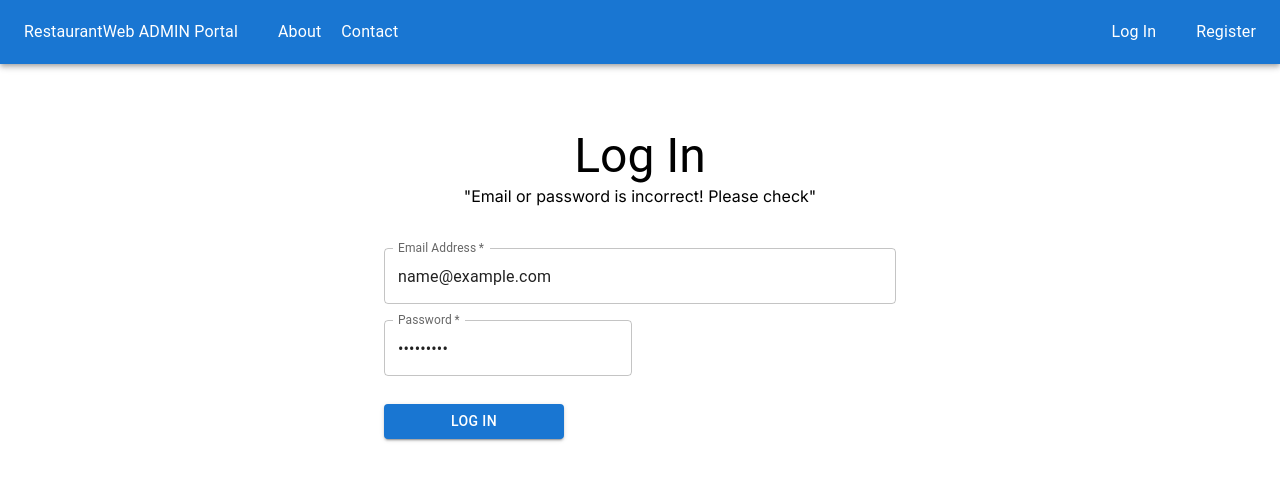
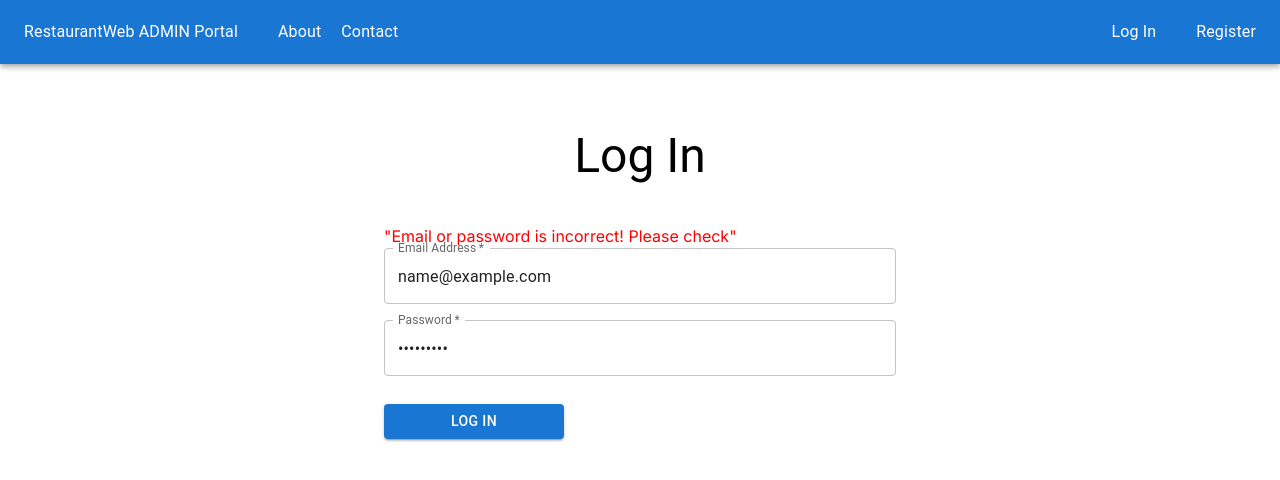
Before and after one commit to DucPhongMa/OODSystem-frontend, a Next.js app: page /admin/login in a window 1280 px wide. Both pictures are taken after typing "name@example.com", "Sample123" into the empty fields and a click on the button "LOG IN". Shown: the top 480 px of the page. Built offline with nearby package versions, Linux system fonts and the light colour scheme; no server answers.

Commit message:
Update UI in Login page

```diff
--- a/src/app/admin/login/page.js
+++ b/src/app/admin/login/page.js
@@ -47,7 +47,6 @@ export default function ManagementLoginPage() {
           }}
         >
           <Typography variant="h3">Log In</Typography>
-          {error && <h3>"Email or password is incorrect! Please check"</h3>}
 
           <Box
             component="form"
@@ -55,6 +54,7 @@ export default function ManagementLoginPage() {
             noValidate
             sx={{ mt: 5 }}
           >
+            {error && <h3 style={{ color: 'red' }}>"Email or password is incorrect! Please check"</h3>}
             <Grid
               container
               spacing={2}
@@ -79,6 +79,7 @@ export default function ManagementLoginPage() {
                 <TextField
                   autoComplete="password"
                   required
+                  fullWidth
                   id="password"
                   label="Password"
                   type="password"
```
